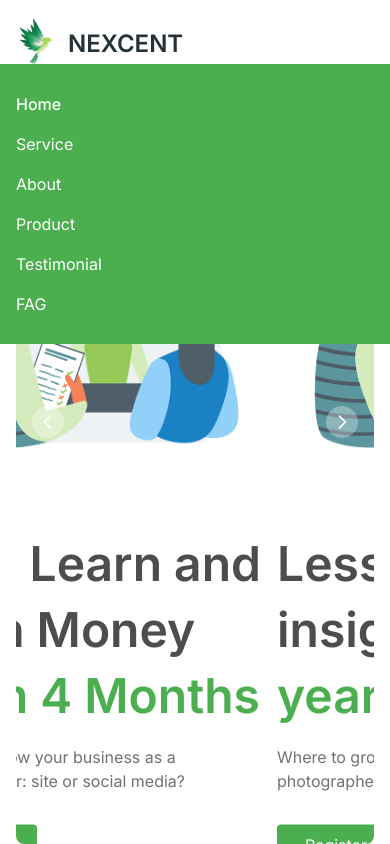
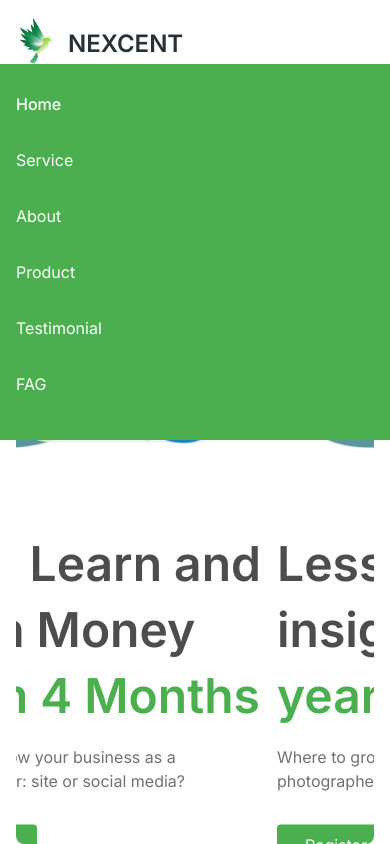
Before and after one commit to Danialezzat/Nextcent, a React (Vite) app: page / in a window 390 px wide. Both pictures are taken after a click on the button 362 px from the left and 44 px from the top of the page. Shown: the top 844 px of the page. Built offline with nearby package versions, Linux system fonts and the light colour scheme; some icons are missing.

Commit message:
navbar fixed

```diff
--- a/src/components/Navbar.jsx
+++ b/src/components/Navbar.jsx
@@ -78,7 +78,7 @@ const Navbar = () => {
 
             <div className={`space-y-4 px-4 mt-16 py-7 bg-brandPrimary ${isMenuOpen ? "block fixed top-0 right-0 left-0" : "hidden"}`}>
                     {
-                        navItems.map(({link,path}) => <Link key={path} to={path} spy={true} smooth={true} offset={-100} className='block text-base text-white hover:text-brandPrimary first:font-medium' >{link}</Link> )
+                        navItems.map(({link,path}) => <Link key={path} to={path} spy={true} smooth={true} offset={-100} className='block text-base text-white h-10 hover:ml-[90px] hover:scale-125 hover:font-semibold duration-300 first:font-medium' >{link}</Link> )
                     }
             </div>
           </nav>
```
